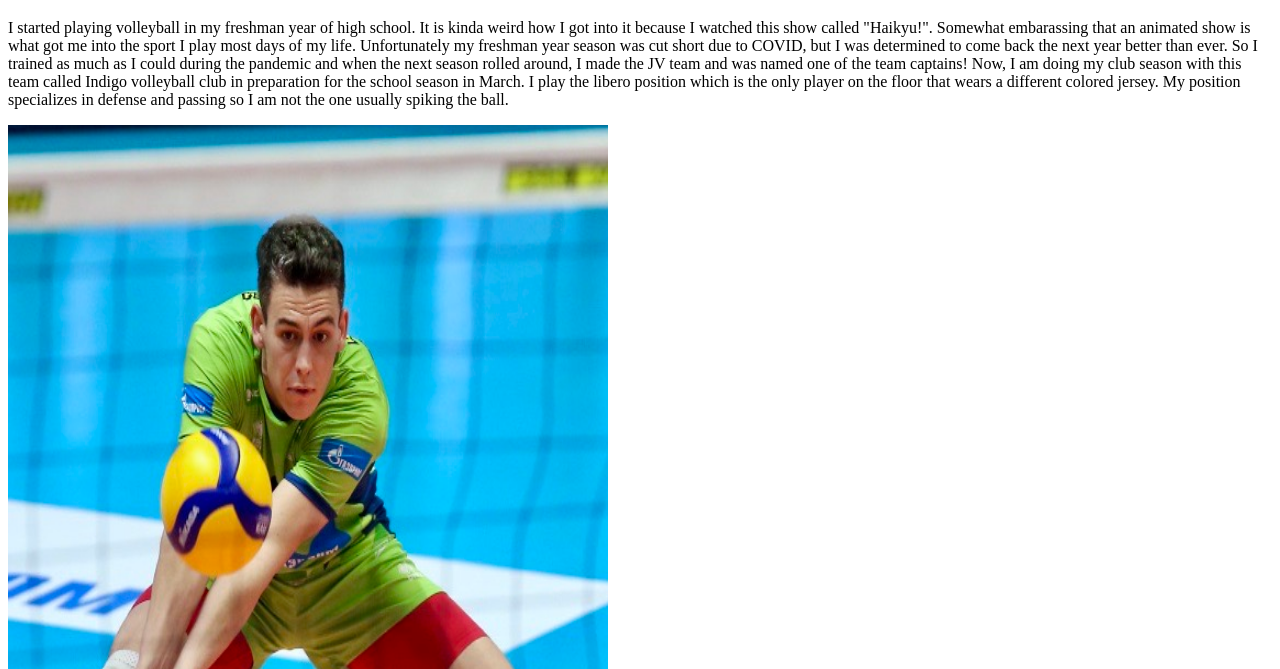
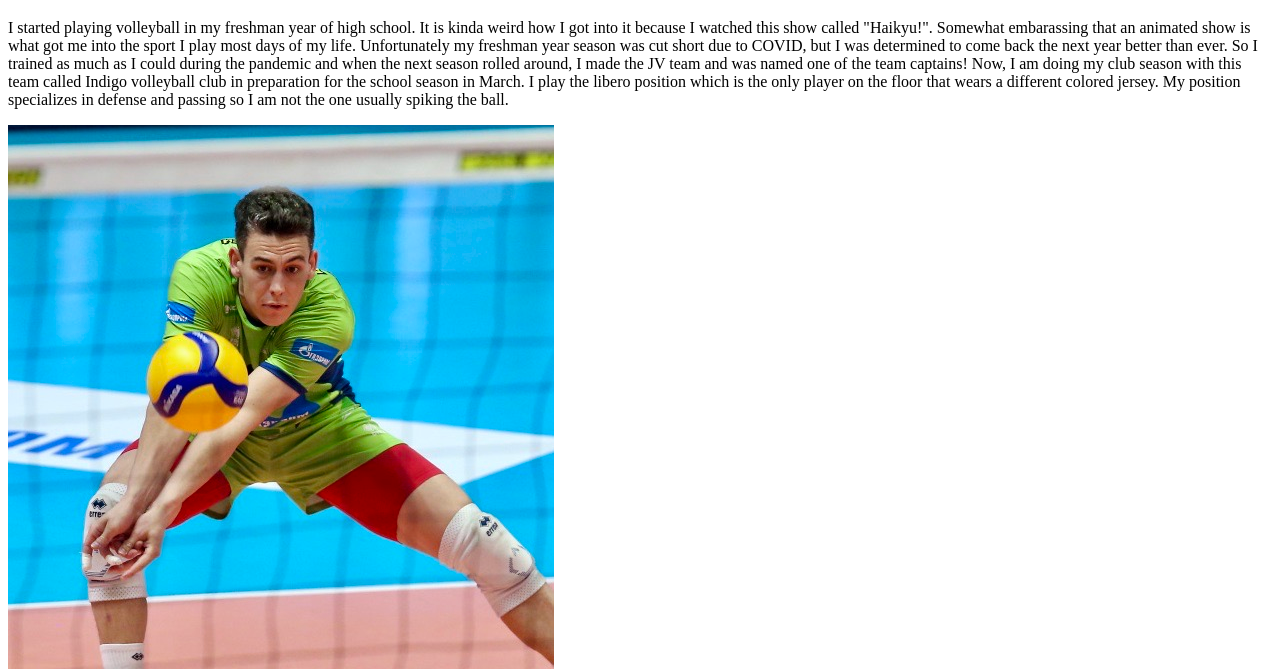
Before and after one commit to ssandoval3/Project1, a plain HTML site: page volleyball.html in a window 1280 px wide. Shown: the part 131-800 px from the top of the page. Drawn offline with Linux system fonts and the light colour scheme.

Commit message:
fixed image dimensions...again

```diff
--- a/volleyball.html
+++ b/volleyball.html
@@ -24,7 +24,7 @@
 
 	<p>I started playing volleyball in my freshman year of high school. It is kinda weird how I got into it because I watched this show called "Haikyu!". Somewhat embarassing that an animated show is what got me into the sport I play most days of my life. Unfortunately my freshman year season was cut short due to COVID, but I was determined to come back the next year better than ever. So I trained as much as I could during the pandemic and when the next season rolled around, I made the JV team and was named one of the team captains! Now, I am doing my club season with this team called Indigo volleyball club in preparation for the school season in March. I play the libero position which is the only player on the floor that wears a different colored jersey. My position specializes in defense and passing so I am not the one usually spiking the ball.</p>
 
-	<img src="images/JeniaG.jpg" alt="Jenia Grebennikov" width="600" height="1000">
+	<img src="images/JeniaG.jpg" alt="Jenia Grebennikov" width="546" height="682">
 	<p>This is Jenia Grebennikov, my favorite professional volleyball player. He plays in russia for his club team, but represents France in the olympic or other international tournaments. He also plays the libero position just like me!</p>
   </body>
 </html>
```
